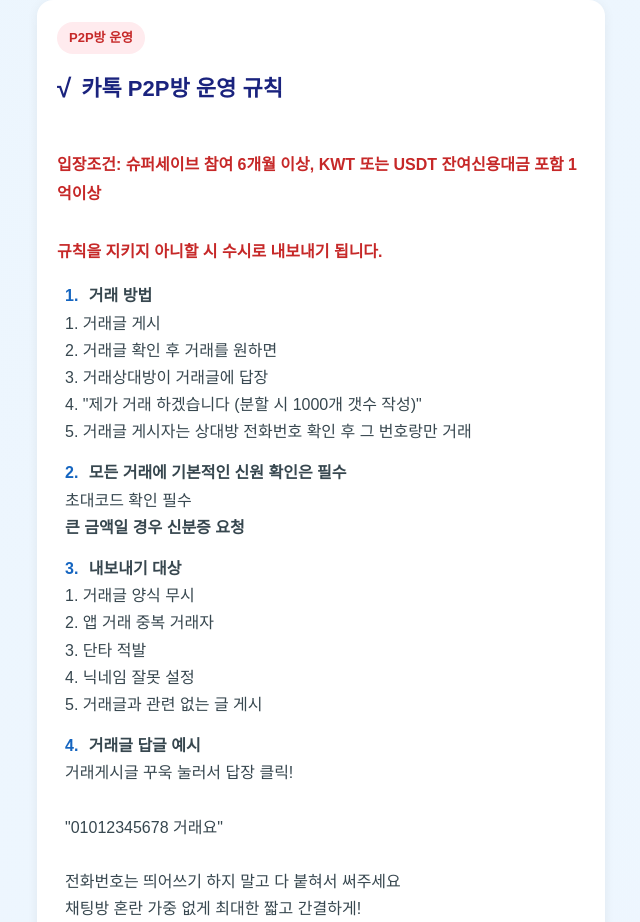
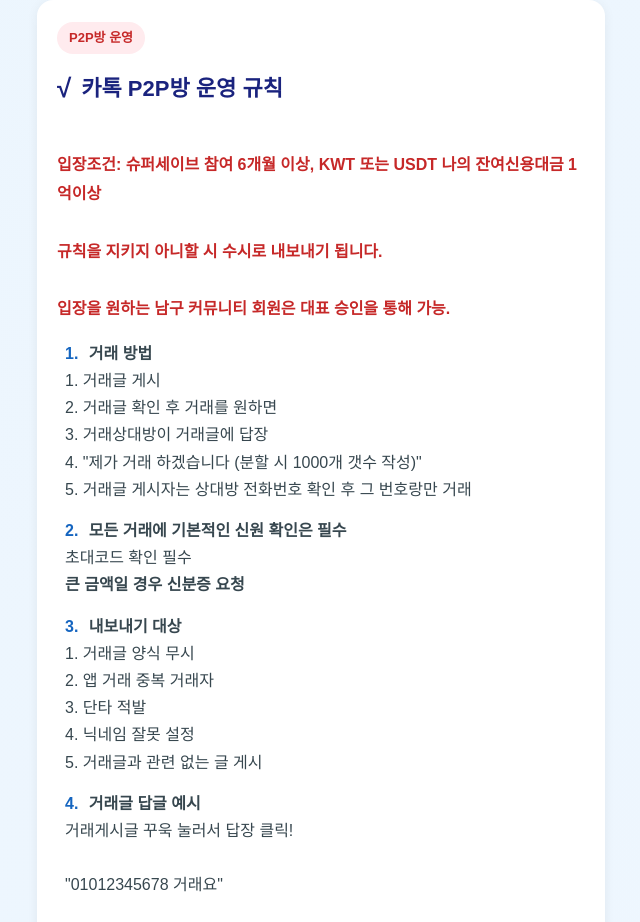
Before and after one commit to FelixKaden/ulsan-community, a plain HTML site: page index.html in a window 1280 px wide. Shown: the part 5000-5922 px from the top of the page, without its empty margins (319-959 px from the left). Drawn offline with Linux system fonts and the light colour scheme.

Commit message:
Update index.html

```diff
--- a/index.html
+++ b/index.html
@@ -542,8 +542,9 @@
       </h2>
 
       <p class="highlight-warning" style="margin-bottom:16px;">
-        입장조건: 슈퍼세이브 참여 6개월 이상, KWT 또는 USDT 잔여신용대금 포함 1억이상<br>
-        <strong>규칙을 지키지 아니할 시 수시로 내보내기 됩니다.</strong>
+        입장조건: 슈퍼세이브 참여 6개월 이상, KWT 또는 USDT 나의 잔여신용대금 1억이상<br>
+        <strong>규칙을 지키지 아니할 시 수시로 내보내기 됩니다.</strong><br>
+        <strong>입장을 원하는 남구 커뮤니티 회원은 대표 승인을 통해 가능.</strong>
       </p>
 
       <ul class="list">
```
